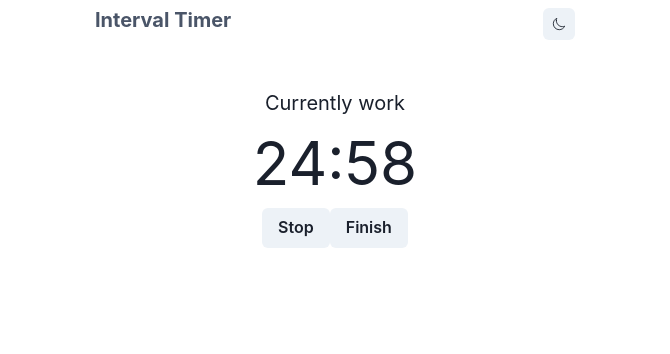
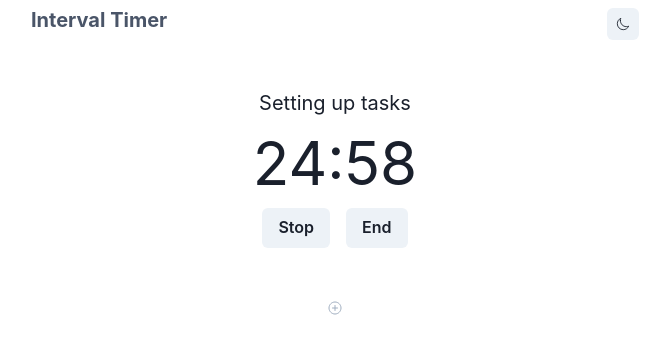
Before and after one commit to sunnymnie/interval-timer, a Next.js app: page / in a window 1280 px wide. Both pictures are taken after a click on the button "Start Journey". Shown: the top 354 px of the page, without its empty margins (305-975 px from the left). Built offline with nearby package versions, Linux system fonts and the light colour scheme.

Commit message:
add minor edit features and success ending UX polished

```diff
--- /dev/null
+++ b/components/TimerUI.js
@@ -0,0 +1,51 @@
+import { Box, Container, Text, Button } from "@chakra-ui/react"
+
+import { formatTime } from '@components/helpers';
+
+
+
+export default function TimerUI({ mode, timeLeft, startJourney, plan, ticking, stop, start, finish, addingTasks }) {
+    const currentTask = () => {
+        return plan.filter(e => e.get("progress") < e.get("length"))[0].get("name")
+    }
+
+    const status = () => {
+        if (mode === "work") {
+            if (plan.length < 1) {
+                return "Setting up tasks"
+            }
+            return `Currently working on ${currentTask()}`
+        } else if (mode === "break") {
+            return "Currently taking a short break"
+        } else if (mode === "longBreak") {
+            return "Currently taking a long break"
+        }
+    }
+    return (
+        <Container
+            pt="10"
+            align="center"
+            justify="space-between">
+            <Box>
+                <Text fontSize="xl">{status()}</Text>
+            </Box>
+            <Box>
+                <Text fontSize="6xl">{timeLeft}</Text>
+            </Box>
+            {addingTasks ?
+                <Button onClick={startJourney} disabled={plan.length === 0}>
+                    Start Journey
+                </Button>
+                :
+                <Container>
+                    <Button onClick={ticking ? stop : start} disabled={mode === "finish"} mr="4">
+                        {ticking ? "Stop" : "Start"}
+                    </Button>
+                    <Button onClick={finish} disabled={mode === "finish"}>
+                        End
+                    </Button>
+                </Container>
+            }
+        </Container>
+    )
+}
--- a/components/addCard.js
+++ b/components/addCard.js
@@ -1,5 +1,7 @@
-import { Box, Container, Input, Button, Flex, HStack, Spacer, Text, useColorModeValue } from "@chakra-ui/react"
+import { Box, Container, Input, Button, Flex, HStack, Spacer, Text, IconButton } from "@chakra-ui/react"
 import { useState } from "react"
+import { IoChevronDown, IoChevronUp } from 'react-icons/io5'
+
 
 export default function AddCard({ show, add }) {
 
@@ -38,13 +40,15 @@ export default function AddCard({ show, add }) {
                                     value={length}
                                     variant="flushed"
                                     width="2em"></Input>
-                                <Button
+                                <IconButton
                                     mx="2"
                                     onClick={() => setLength(Number(length) + 1)}
-                                    disabled={Number(length) > 9}>+1</Button>
-                                <Button
+                                    disabled={Number(length) > 9}
+                                    icon={<IoChevronUp />} />
+                                <IconButton
                                     onClick={() => setLength(Number(length) - 1)}
-                                    disabled={Number(length) < 2}>-1</Button>
+                                    disabled={Number(length) < 2}
+                                    icon={<IoChevronDown />} />
                                 <Spacer />
                                 <Button onClick={addToPlan} disabled={length === "" | !!!Number.isInteger(Number(length)) || length > 10 || name === ""}>
                                     Add to plan
--- a/components/helpers.js
+++ b/components/helpers.js
@@ -8,5 +8,8 @@ export const formatTime = (time) => {
     }
     let seconds = (time - Math.floor(time / 60) * 60).toString()
     seconds = seconds.length === 1 ? "0" + seconds : seconds
+    if (isNaN(seconds)) {
+        seconds = "00"
+    }
     return minutes + ":" + seconds
 }
--- a/components/navbar.js
+++ b/components/navbar.js
@@ -8,7 +8,7 @@ export default function Navbar() {
             <Container
                 display="flex"
                 maxW="container.md"
-                w="40%"
+                w="50%"
                 my="2"
                 wrap="wrap"
             >
--- a/components/task.js
+++ b/components/task.js
@@ -1,10 +1,29 @@
 
-import { Box, Center, Circle, Flex, HStack, Spacer, Text, useColorModeValue } from "@chakra-ui/react"
-export default function Task({ task, bg, index }) {
+import {
+    Box,
+    Center,
+    Circle,
+    Flex,
+    Button,
+    Popover,
+    PopoverContent,
+    PopoverTrigger,
+    Spacer,
+    Text,
+    useColorModeValue,
+    IconButton,
+    Input,
+    HStack
+} from "@chakra-ui/react"
+import { useEffect, useState } from "react"
+import { IoPencil, IoChevronDown, IoChevronUp, IoTrashBinOutline } from 'react-icons/io5'
+
+export default function Task({ task, index, changePlan, deletePlan }) {
     const circleEmpty = useColorModeValue('gray.400', 'gray.800')
     const circleFull = useColorModeValue('white', 'gray.300')
     let right = useColorModeValue('gray.300', 'gray.700')
     let left = useColorModeValue('gray.100', 'gray.600')
+
 
 
     let progress = [] // Do not use new Array(task.get("length").fill(0))
@@ -14,12 +33,14 @@ export default function Task({ task, bg, index }) {
     for (let i = 0; i < task.get("progress"); i++) {
         progress[i] = 1
     }
-
     return (
+        <Popover placement='right-start' trigger="hover">
+            <PopoverTrigger>
                 < Box my="2" key={index} bg={right} rounded="md" >
                     <Flex >
                         <Box bg={left} px="4" py="4" rounded="md">
-                    <Text>{task.get("name")}</Text>
+                            <Text>
+                                {task.get("name")}</Text>
                         </Box>
                         <Spacer />
                         <Center mx="4" py="4">
@@ -29,5 +50,31 @@ export default function Task({ task, bg, index }) {
                         </Center>
                     </Flex>
                 </Box >
+            </PopoverTrigger>
+            <PopoverContent border="0" shadow="0" bg="0">
+                <HStack spacing="2">
+                    {/* <IconButton
+                        icon={<IoPencil />}
+                    /> */}
+                    <IconButton
+                        icon={<IoChevronUp />}
+                        disabled={task.get("length") > 9}
+                        onClick={() => changePlan(index, "length", task.get("length") + 1)}
+                    />
+                    <IconButton
+                        icon={<IoChevronDown />}
+                        disabled={task.get("length") - 1 <= task.get("progress")}
+                        onClick={() => changePlan(index, "length",
+                            task.get("length") - 1)}
+                    />
+                    <IconButton
+                        icon={<IoTrashBinOutline />}
+                        disabled={task.get("progress") > 0}
+                        onClick={() => deletePlan(index)}
+                    />
+
+                </HStack>
+            </PopoverContent>
+        </Popover>
     )
 }
--- a/components/taskList.js
+++ b/components/taskList.js
@@ -1,10 +1,22 @@
-import { Box } from "@chakra-ui/react"
+import { Box, Container, IconButton, useColorModeValue } from "@chakra-ui/react"
+import { IoAddCircleOutline } from "react-icons/io5"
 
 
-export default function TaskList({ tasks, children }) {
+export default function TaskList({ tasks, adding, startAdding, children }) {
     return (
-        <Box>
-            {tasks.map((task, i) => children(task, i))}
-        </Box>
+        <Container>
+            <Box>
+                {tasks.map((task, i) => children(task, i))}
+            </Box>
+            {!adding &&
+                <Box >
+                    <IconButton
+                        bg=""
+                        icon={<IoAddCircleOutline />}
+                        onClick={startAdding}
+                        color={useColorModeValue("gray.400", "gray.600")}
+                    />
+                </Box>}
+        </Container >
     )
 }
--- a/pages/index.js
+++ b/pages/index.js
@@ -1,4 +1,4 @@
-import { Box, Button, Container, Input, Select, Text, useColorMode, useColorModeValue } from '@chakra-ui/react';
+import { Box, Button, Container, IconButton, Select, Text, useColorMode, useColorModeValue } from '@chakra-ui/react';
 import Head from 'next/head'
 import Image from 'next/image'
 import { useState, useEffect, useCallback } from 'react'
@@ -9,6 +9,8 @@ import Task from '@components/task';
 import { formatTime } from '@components/helpers';
 import AddCard from '@components/addCard';
 import Navbar from '@components/navbar';
+import TimerUI from '@components/TimerUI';
+
 
 
 export default function Home() {
@@ -28,7 +30,24 @@ export default function Home() {
     start()
   }
 
-  const newBlock = (n, l, p, s) => {
+  const pauseJourney = () => {
+    setAddingTasks(true)
+    stop()
+  }
+
+  const changePlanAtIndex = (i, k, v) => {
+    let newPlan = [...plan]
+    newPlan[i].set(k, v)
+    setPlan(newPlan)
+  }
+
+  const deletePlanAtIndex = (i) => {
+    let newPlan = [...plan]
+    newPlan.splice(i, 1)
+    setPlan(newPlan)
+  }
+
+  const newBlock = (n, l, p) => {
     let block = new Map()
     block.set("name", n)
     block.set("length", l)
@@ -82,28 +101,31 @@ export default function Home() {
 
   const [breakSound, setBreakSound] = useState(null)
   const [startSound, setStartSound] = useState(null)
+  const [endSound, setEndSound] = useState(null)
 
 
   useEffect(() => {
     setBreakSound(new Audio('/sounds/end.mp3')) // only call client
     setStartSound(new Audio('/sounds/start.mp3'))
+    setEndSound(new Audio('/sounds/success.mp3'))
 
   }, [])
 
   useEffect(() => {
     if (plan.length > 0) {
-      mode !== "finish" && reset(lengths[mode])
+      if (mode === "finish") {
+        endSound.play()
+      } else {
+        reset(lengths[mode])
+      }
       if (mode === "work") {
         startSound.play()
-      } else {
+      } else if (mode !== "finish") {
         breakSound.play()
       }
     }
   }, [mode])
 
-  const finish = () => {
-    next()
-  }
   const { ticking, start, stop, reset, timeLeft, progress } = useCountdown({
     seconds: lengths[mode],
     onStart: () => {
@@ -129,41 +151,25 @@ export default function Home() {
         <meta name="description" content="Generated by create next app" />
         <link rel="icon" href="/favicon.ico" />
       </Head>
-      <Container
-        pt="10"
-        align="center"
-        justify="space-between">
-        <Box>
-          <Text fontSize="xl">Currently {mode}</Text>
-        </Box>
-        <Box>
-          <Text fontSize="6xl">{formatTime(timeLeft)}</Text>
-        </Box>
-        {addingTasks ?
-          <Button onClick={startJourney} disabled={plan.length === 0}>
-            Start Journey
-          </Button>
-          :
-          <Container>
-            <Button onClick={ticking ? stop : start}>
-              {ticking ? "Stop" : "Start"}
-            </Button>
-            <Button onClick={finish}>
-              Finish
-            </Button>
-          </Container>
-        }
-      </Container>
+      <TimerUI mode={mode}
+        timeLeft={formatTime(timeLeft)}
+        startJourney={startJourney}
+        plan={plan}
+        ticking={ticking}
+        stop={stop}
+        start={start}
+        finish={next}
+        addingTasks={addingTasks} />
 
       <Container
         pt="10"
         align="center"
       >
         <AddCard show={addingTasks} add={addToPlan} />
-        <TaskList tasks={plan}>
+        <TaskList tasks={plan} adding={addingTasks || mode === "finish"} startAdding={pauseJourney}>
           {(task, i) => {
             return (
-              <Task task={task} bg={bg} index={i} key={i} />
+              <Task task={task} index={i} key={i} changePlan={changePlanAtIndex} deletePlan={deletePlanAtIndex} />
             )
           }}
         </TaskList>
```
Also changed, not shown: 1 other file (tests, documents, lock files or other folders). Lines whose indentation alone changed are shown as unchanged.
